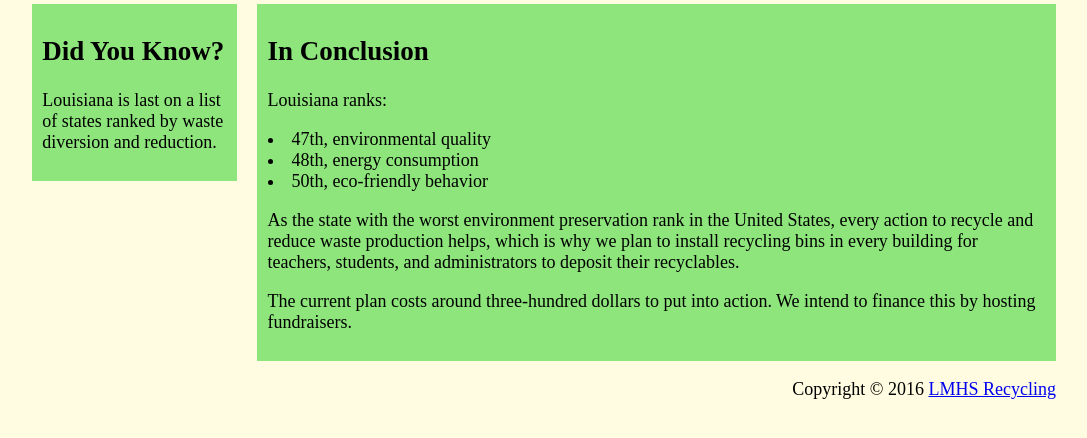
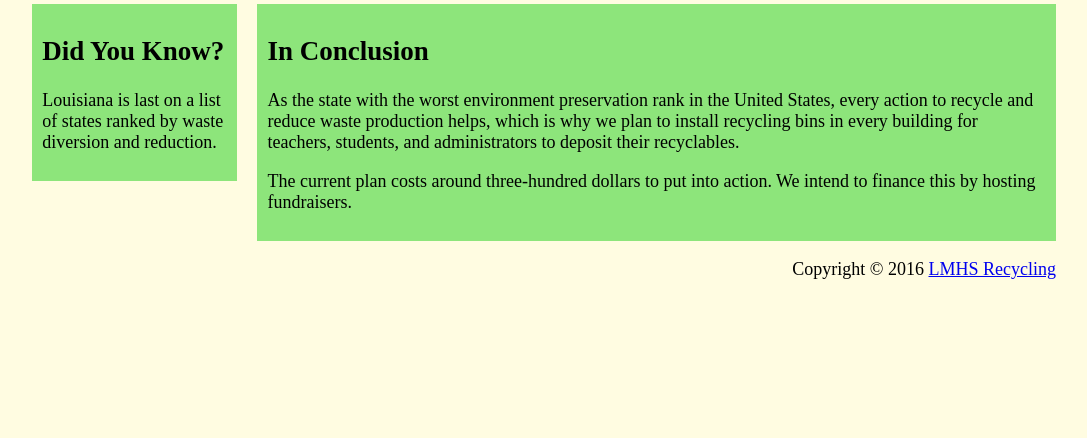
Before and after one commit to pie-and-cat/Web-Design-Recycling-Project, a plain HTML site: page contact.html in a window 1280 px wide. Shown: the part 274-712 px from the top of the page, without its empty margins (96-1183 px from the left). Drawn offline with Linux system fonts and the light colour scheme; files whose address does not match are found by name.

Commit message:
Add files via upload

```diff
--- a/contact.html
+++ b/contact.html
@@ -26,12 +26,7 @@
       <article class="articleOne">
         <h1>In Conclusion</h1>
         <content>
-          <p>Louisiana ranks:
-            <li>47th, environmental quality</li>
-            <li>48th, energy consumption</li>
-            <li>50th, eco-friendly behavior</li>
-          </p>
-          <p>As the state with the worst environment preservation rank in the United States, every action to recycle and reduce waste production helps, which is why we plan to install recycling bins in every building for teachers, students, and administrators to deposit their recyclables.</p>
+        <p>As the state with the worst environment preservation rank in the United States, every action to recycle and reduce waste production helps, which is why we plan to install recycling bins in every building for teachers, students, and administrators to deposit their recyclables.</p>
           <p>The current plan costs around three-hundred dollars to put into action. We intend to finance this by hosting fundraisers.</p>
         </content>
       </article>
```
Also changed, not shown: index.html (+5 -0 lines).
